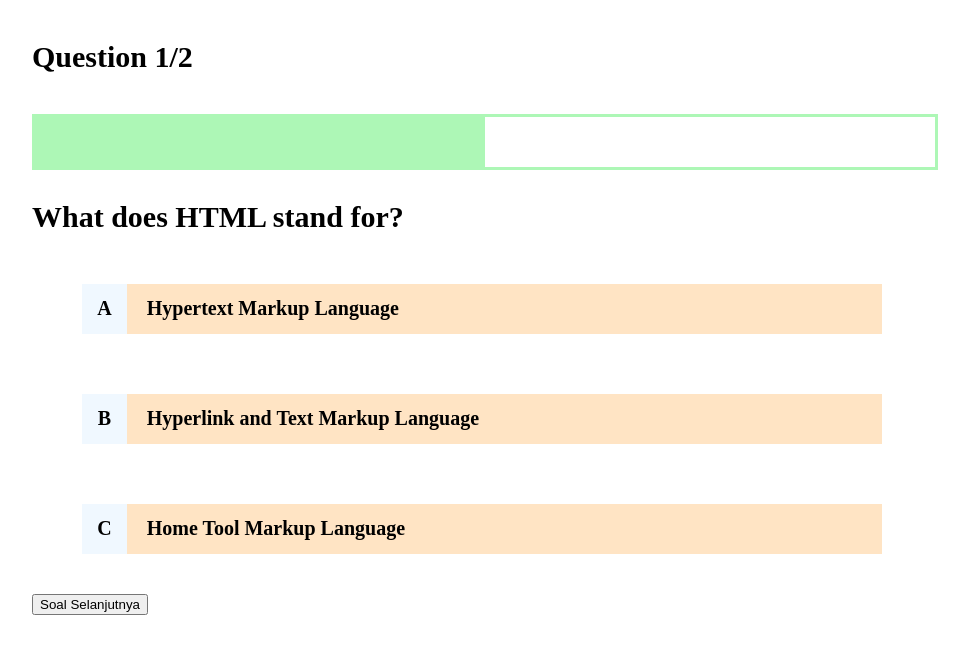
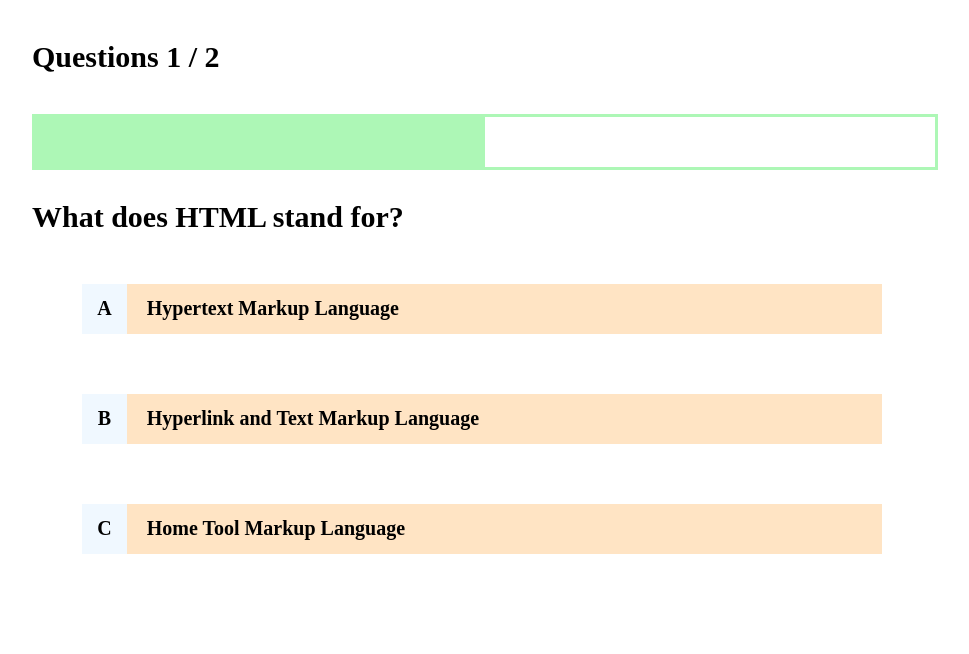
Before and after one commit to r4tatouille/Learn-Comp-Vue, a Vue app: page /quiz/1 in a window 1280 px wide. Shown: the top 654 px of the page, without its empty margins (158-1127 px from the left). Built offline with nearby package versions, Linux system fonts and the light colour scheme.

Commit message:
Finished Project Learn Vue

```diff
--- a/src/components/QuizContent.vue
+++ b/src/components/QuizContent.vue
@@ -1,14 +1,24 @@
 <script setup>
 import { defineProps } from "vue";
 
+const emit = defineEmits(["selectOption"]);
 const { question } = defineProps(["question"]);
+
+function emitSelectedOption(option) {
+  emit("selectOption", option);
+}
 </script>
 <template>
   <section id="question-container">
     <h1 class="question-title">{{ question.text }}</h1>
   </section>
   <section id="option-container">
-    <div class="option" v-for="option in question.answers" :key="option.id">
+    <div
+      class="option"
+      v-for="option in question.answers"
+      :key="option.id"
+      @click="emitSelectedOption(option)"
+    >
       <p class="option-label">{{ option.label }}</p>
       <div class="option-value">{{ option.text }}</div>
     </div>
--- a/src/components/QuizHeader.vue
+++ b/src/components/QuizHeader.vue
@@ -1,8 +1,15 @@
+<script setup>
+import { defineProps } from "vue";
+const { questionPage, barPercentage } = defineProps([
+  "questionPage",
+  "barPercentage",
+]);
+</script>
 <template>
   <header>
-    <h4>Question 1/2</h4>
+    <h4>Questions {{ questionPage }}</h4>
     <div class="bar">
-      <div class="bar-progress"></div>
+      <div class="bar-progress" :style="{ width: barPercentage }"></div>
     </div>
   </header>
 </template>
@@ -23,7 +30,7 @@
 }
 .bar-progress {
   height: 100%;
-  width: 50%;
+  width: 0%;
   background-color: #adf7b6;
 }
 </style>
--- /dev/null
+++ b/src/components/QuizResult.vue
@@ -0,0 +1,30 @@
+<script setup>
+import { defineProps } from "vue";
+import { RouterLink } from "vue-router";
+const { quizQuestionsLength, numberOfCorrectAnswer } = defineProps([
+  "quizQuestionsLength",
+  "numberOfCorrectAnswer",
+]);
+</script>
+<template>
+  <section class="results">
+    <p>Score:</p>
+    <h1>{{ numberOfCorrectAnswer ?? 0 }}/{{ quizQuestionsLength ?? 0 }}</h1>
+    <router-link to="/">Go Back</router-link>
+  </section>
+</template>
+
+<style scoped>
+.results {
+  text-align: center;
+  padding: 100px 0;
+}
+
+p {
+  font-size: 20px;
+}
+
+h1 {
+  font-size: 80px;
+}
+</style>
--- a/src/views/Quiz.vue
+++ b/src/views/Quiz.vue
@@ -3,26 +3,78 @@
 import QuizHeader from "@/components/QuizHeader.vue";
 import { useRoute } from "vue-router";
 import quisez from "../data/quizes.json";
-import { ref, watch } from "vue";
+import { computed, ref, watch } from "vue";
+import QuizResult from "@/components/QuizResult.vue";
 
 const route = useRoute();
 const quizId = parseInt(route.params.id);
 const quiz = quisez.find((q) => q.id === quizId);
 
+const numberOfCorrectAnswer = ref(0);
 const currenQuestionsindex = ref(0);
-const questionPage = ref(
-  `${currenQuestionsindex.value + 1} / ${quiz.questions.length}`
-);
+const showResult = ref(false);
 
-watch(
-  () => currenQuestionsindex.value,
-  () => {}
-);
+const questionPage = computed(() => {
+  return `${currenQuestionsindex.value + 1} / ${quiz.questions.length}`;
+});
+
+const barPercentage = computed(() => {
+  return `${((currenQuestionsindex.value + 1) / quiz.questions.length) * 100}%`;
+});
+
+function onSelectOption(option) {
+  if (option.correct) {
+    numberOfCorrectAnswer.value++;
+  }
+
+  if (currenQuestionsindex.value === quiz.questions.length - 1) {
+    showResult.value = true;
+    return;
+  }
+
+  currenQuestionsindex.value++;
+}
+// const questionPage = ref(
+//   `${currenQuestionsindex.value + 1} / ${quiz.questions.length}`
+// );
+
+// watch(
+//   () => currenQuestionsindex.value,
+//   () => {
+//     questionPage.value = `${currenQuestionsindex.value + 1} / ${
+//       quiz.questions.length
+//     }
+//     `;
+//   }
+// );
 </script>
 <template>
-  <QuizHeader></QuizHeader>
-  <QuizContent :question="quiz.questions[currenQuestionsindex]"></QuizContent>
-  <button @click="currenQuestionsindex++">Soal Selanjutnya</button>
+  <QuizHeader
+    :questionPage="questionPage"
+    :barPercentage="barPercentage"
+  ></QuizHeader>
+  <QuizContent
+    v-if="!showResult"
+    :question="quiz.questions[currenQuestionsindex]"
+    @selectOption="onSelectOption"
+  ></QuizContent>
+  <QuizResult
+    v-else
+    :quizQuestionsLength="quiz.questions.length"
+    :numberOfCorrectAnswer="numberOfCorrectAnswer"
+  ></QuizResult>
+  <div>
+    <!-- Disable Button for testing page to next page view -->
+
+    <!-- <button
+      @click="currenQuestionsindex++"
+      :disabled="currenQuestionsindex === quiz.questions.length - 1"
+    >
+      Next
+    </button> -->
+  </div>
 </template>
 
 <style scoped></style>
+
+<button></button>
```
